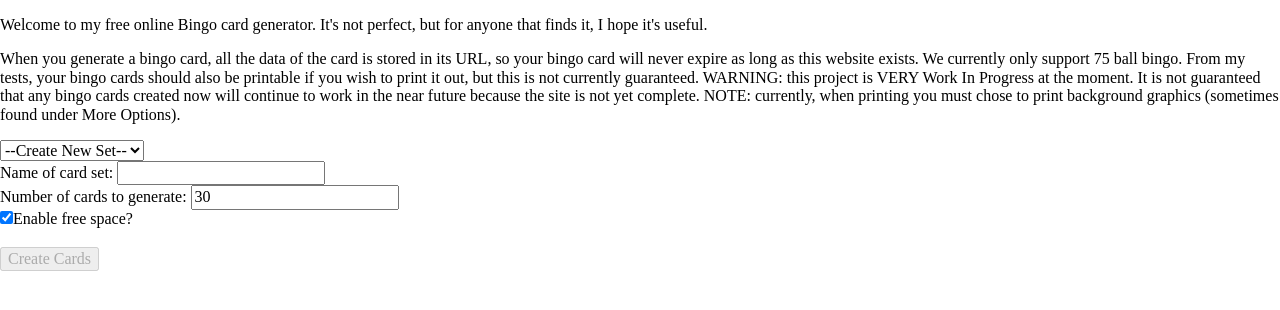
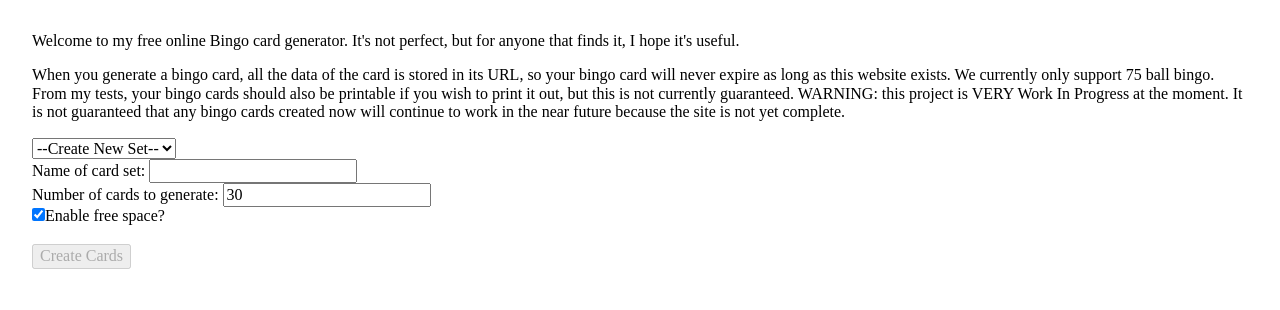
Before and after one commit to EthShaw/bingo, a Jekyll site: the page built from maker.html, in a window 1280 px wide. Shown: the top 310 px of the page. Built offline with Jekyll 4.4.1, drawn with Linux system fonts in a browser that asks for light colours.

Commit message:
Optimization, add padding to maker, erase note
* Add padding around the edges of the maker.html page.
* Remove note about having to enable background color printing since it
  is no longer necessary

```diff
--- a/_sass/main.scss
+++ b/_sass/main.scss
@@ -125,18 +125,12 @@ span.error {
     color: white;
 }
 
-.no-print {
-    @media print {
-        display: none;
-    }
-
-    .printing & {
-        display: none;
-    }
-}
-
 @media print {
     .no-print {
         display: none;
     }
 }
+
+main {
+    margin: 2.5vw;
+}
--- a/maker.html
+++ b/maker.html
@@ -6,6 +6,7 @@ description: Online free virtual/printable bingo card generator with bingo calle
 
 <a id="cardLoc" href="{{ "" | absolute_url }}" hidden></a>
 
+<main>
     <noscript>
         <h1>Sorry, you must have JavaScript enabled to use this site.</h1>
     </noscript>
@@ -22,8 +23,7 @@ description: Online free virtual/printable bingo card generator with bingo calle
         this is not currently guaranteed. WARNING: this project is VERY Work In
         Progress at the moment. It is not guaranteed that any bingo cards
         created now will continue to work in the near future because the site
-    is not yet complete. NOTE: currently, when printing you must chose to
-    print background graphics (sometimes found under More Options).
+        is not yet complete.
     </p>
 
     <!--
@@ -280,3 +286,4 @@ description: Online free virtual/printable bingo card generator with bingo calle
             updateSelectState();
         });
     </script>
+</main>
```
Also changed, not shown: other parts of maker.html (+10 -4 lines). Lines whose indentation alone changed are shown as unchanged.
